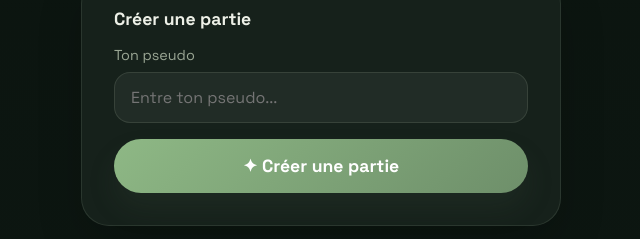
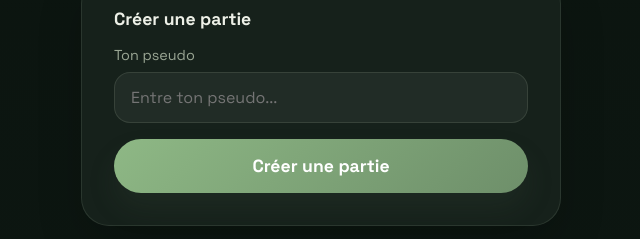
Before and after one commit to Tr0NDev/fauxsavant, a plain HTML site: page index.html in a window 1280 px wide. Shown: the part 299-538 px from the top of the page, 319-959 px from the left. Drawn offline with nearby package versions, Linux system fonts and the light colour scheme.

Commit message:
changement de da2

```diff
--- a/index.html
+++ b/index.html
@@ -23,7 +23,7 @@
         <label style="display:block;margin-bottom:.5rem;font-size:.9rem;color:var(--text-muted)">Ton pseudo</label>
         <input id="host-name" class="input" type="text" placeholder="Entre ton pseudo..." maxlength="20" />
         <button id="btn-create" class="btn btn-primary btn-full btn-lg" style="margin-top:1rem">
-          ✦ Créer une partie
+          Créer une partie
         </button>
       </div>
 
```
